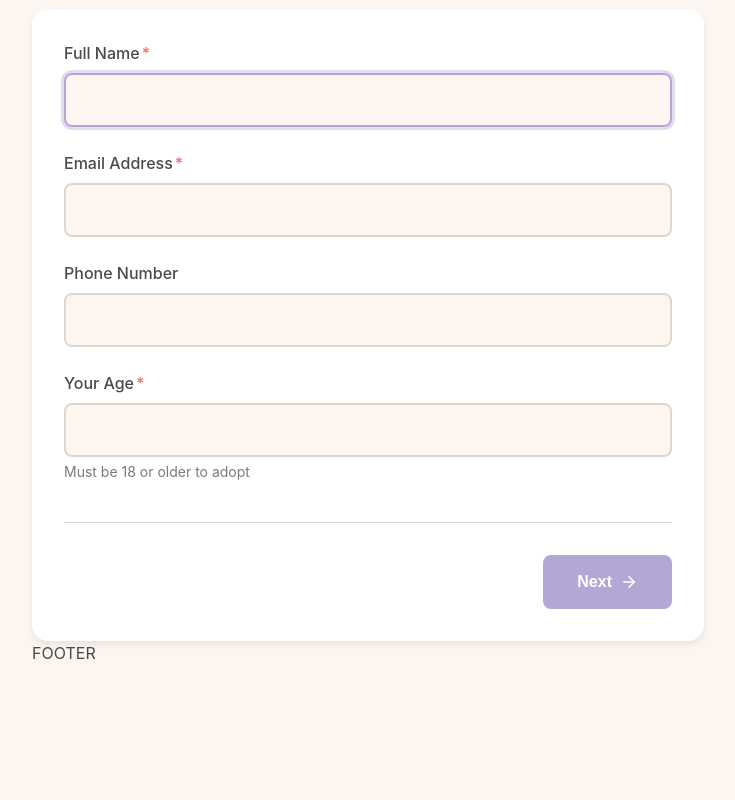
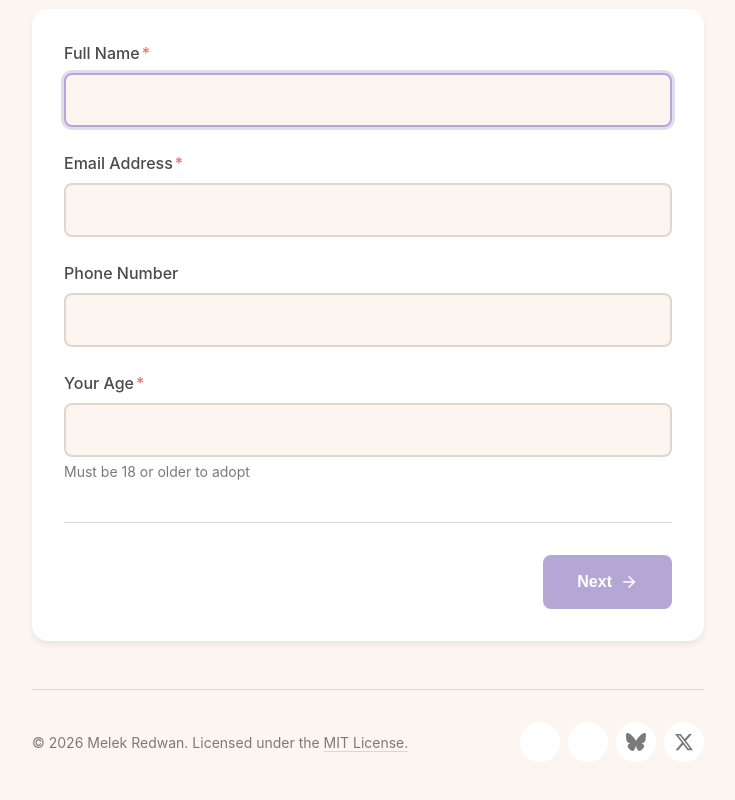
Before and after one commit to melekredwan-dev/purrmatchr-survey, a plain HTML site: page index.html in a window 1280 px wide. Shown: the part 441-1241 px from the top of the page, without its empty margins (272-1007 px from the left). Before the commit the page ends 1130 px from the top, so only its background shows below. Drawn offline with nearby package versions, Linux system fonts and the light colour scheme.

Commit message:
feat: add footer

```diff
--- a/css/styles.css
+++ b/css/styles.css
@@ -921,6 +921,81 @@ textarea {
   margin-top: var(--space-xl);
 }
 
+/* ========== Footer ========== */
+.footer {
+  display: flex;
+  flex-direction: column;
+  align-items: center;
+  gap: var(--space-md);
+  padding: var(--space-xl) 0;
+  margin-top: var(--space-2xl);
+  border-top: 1px solid var(--color-border);
+}
+
+@media (min-width: 480px) {
+  .footer {
+    flex-direction: row;
+    justify-content: space-between;
+  }
+}
+
+.footer-copyright {
+  font-size: var(--font-size-sm);
+  color: var(--color-text-muted);
+}
+
+.footer-copyright a {
+  color: var(--color-text-muted);
+  text-decoration: none;
+  border-bottom: 1px solid var(--color-border);
+  transition: color var(--transition-fast), border-color var(--transition-fast);
+}
+
+.footer-copyright a:hover {
+  color: var(--color-primary);
+  border-color: var(--color-primary);
+}
+
+.footer-copyright a:focus-visible {
+  outline: none;
+  border-radius: var(--radius-sm);
+  box-shadow: var(--focus-ring);
+}
+
+.footer-social {
+  display: flex;
+  align-items: center;
+  gap: var(--space-sm);
+}
+
+.footer-social a {
+  display: flex;
+  align-items: center;
+  justify-content: center;
+  width: 40px;
+  height: 40px;
+  color: var(--color-text-muted);
+  background-color: var(--color-surface);
+  border-radius: var(--radius-full);
+  transition: color var(--transition-fast), background-color var(--transition-fast), transform var(--transition-fast);
+}
+
+.footer-social a:hover {
+  color: var(--color-primary);
+  background-color: var(--color-primary-light);
+  transform: translateY(-2px);
+}
+
+.footer-social a:focus-visible {
+  outline: none;
+  box-shadow: var(--focus-ring);
+}
+
+.footer-social svg {
+  width: 20px;
+  height: 20px;
+}
+
 /* ---------- Print Styles ---------- */
 @media print {
   .theme-toggle,
--- a/index.html
+++ b/index.html
@@ -663,11 +663,26 @@
 
     </main>
 
-    <!-- TODO: Replace placeholder footer -->
     <footer class="footer">
-      <p>
-        FOOTER
-      </p>
+      <p class="footer-copyright">&copy; 2026 Melek Redwan. Licensed under the <a href="https://github.com/melekredwan-dev/purrmatchr-survey/blob/main/LICENSE" target="_blank" rel="noopener noreferrer">MIT License.</a></p>
+      <nav class="footer-social" aria-label="Social media links">
+        <a href="https://github.com/melekredwan-dev/purrmatchr-survey" target="_blank" rel="noopener noreferrer" aria-label="GitHub">
+          <i data-lucide="github" aria-hidden="true"></i>
+        </a>
+        <a href="https://www.linkedin.com/in/melek-redwan/" target="_blank" rel="noopener noreferrer" aria-label="LinkedIn">
+          <i data-lucide="linkedin" aria-hidden="true"></i>
+        </a>
+        <a href="https://bsky.app/profile/melekredwan-dev.bsky.social" target="_blank" rel="noopener noreferrer" aria-label="Bluesky">
+          <svg aria-hidden="true" viewBox="0 0 24 24" fill="currentColor">
+            <path d="M12 10.8c-1.087-2.114-4.046-6.053-6.798-7.995C2.566.944 1.561 1.266.902 1.565.139 1.908 0 3.08 0 3.768c0 .69.378 5.65.624 6.479.815 2.736 3.713 3.66 6.383 3.364.136-.02.275-.039.415-.056-.138.022-.276.04-.415.056-3.912.58-7.387 2.005-2.83 7.078 5.013 5.19 6.87-1.113 7.823-4.308.953 3.195 2.05 9.271 7.733 4.308 4.267-4.882 1.082-6.498-2.83-7.078-.14-.017-.28-.035-.418-.056.14.017.28.036.418.056 2.67.297 5.568-.628 6.383-3.364.246-.828.624-5.79.624-6.478 0-.69-.139-1.861-.902-2.206-.659-.298-1.664-.62-4.3 1.24C16.046 4.748 13.087 8.687 12 10.8Z"/>
+          </svg>
+        </a>
+        <a href="https://x.com/melekredwan_dev" target="_blank" rel="noopener noreferrer" aria-label="X (Twitter)">
+          <svg aria-hidden="true" viewBox="0 0 24 24" fill="currentColor">
+            <path d="M18.244 2.25h3.308l-7.227 8.26 8.502 11.24H16.17l-5.214-6.817L4.99 21.75H1.68l7.73-8.835L1.254 2.25H8.08l4.713 6.231zm-1.161 17.52h1.833L7.084 4.126H5.117z"/>
+          </svg>
+        </a>
+      </nav>
     </footer>
 
   </div>
```
